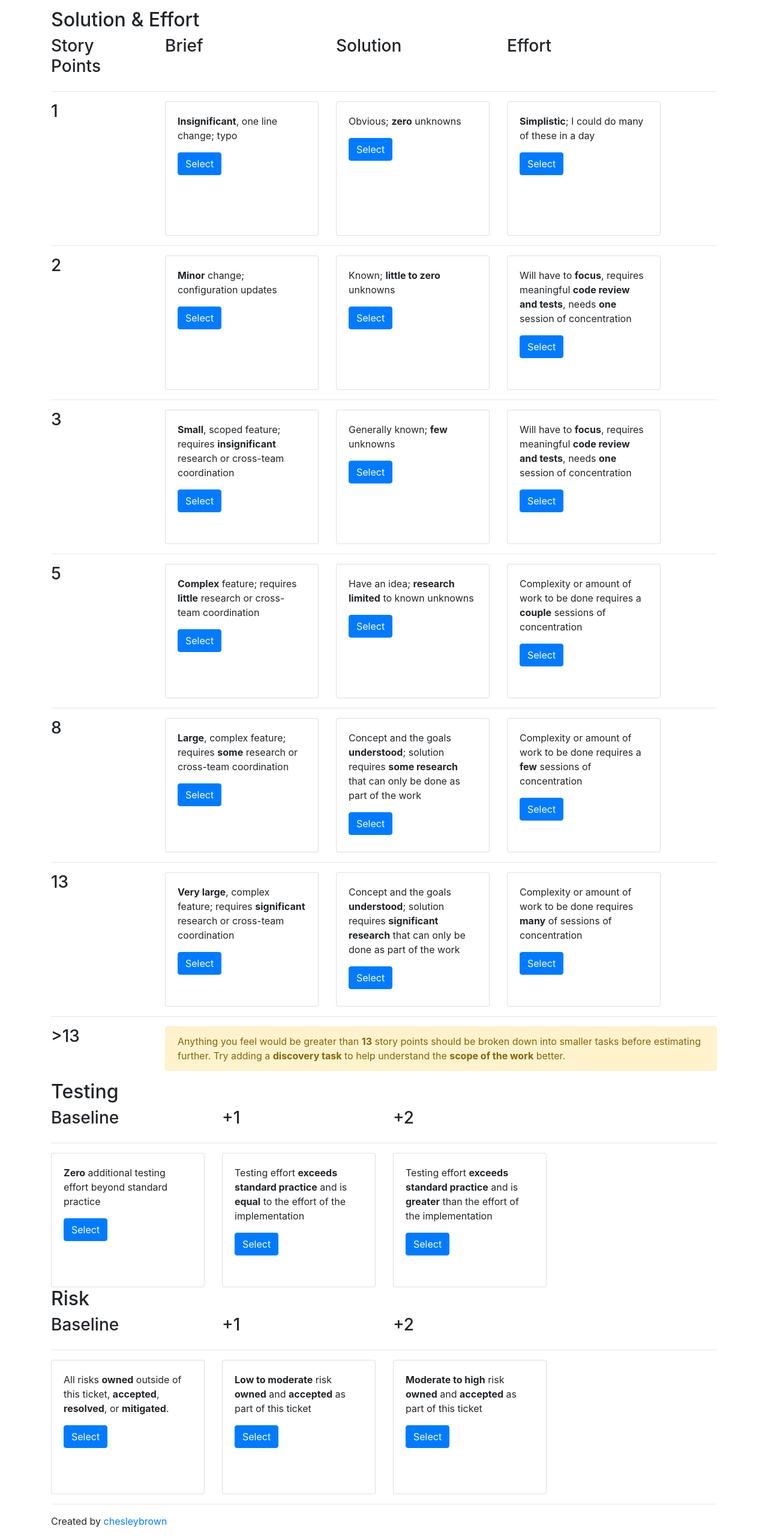
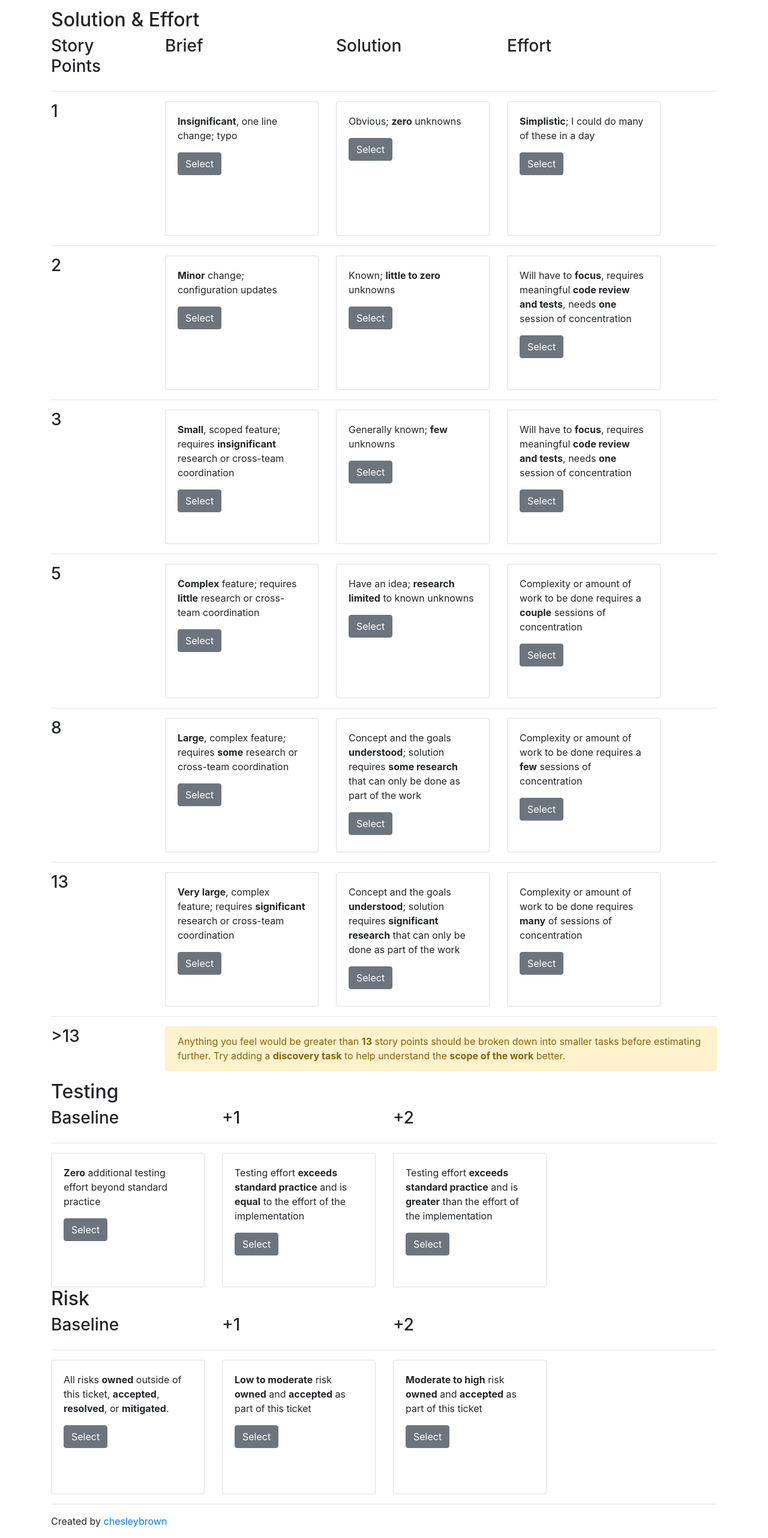
Before and after one commit to chesleybrown/story-point-commander, a Next.js app: page / in a window 1280 px wide. Shown: the part 156-2720 px from the top of the page at 60% size. Built offline with nearby package versions, Linux system fonts and the light colour scheme.

Commit message:
Selectable components

```diff
--- a/components/RiskSelector.tsx
+++ b/components/RiskSelector.tsx
@@ -3,15 +3,35 @@ import SelectableCard from "./SelectableCard"
 import Container from 'react-bootstrap/Container';
 import Row from 'react-bootstrap/Row';
 import Col from 'react-bootstrap/Col';
-import Alert from 'react-bootstrap/Alert';
+
+enum RiskOption {
+    RiskBaseline,
+    RiskPlus1,
+    RiskPlus2,
+}
 
 type Props = {
 };
 
 type State = {
+    current?: RiskOption;
 };
 
 class RiskSelector extends React.Component<Props, State> {
+    constructor(props) {
+        super(props)
+        this.state = {
+            current: null
+        };
+        this.selected = this.selected.bind(this);
+    }
+
+    selected(option: RiskOption) {
+        this.setState({
+            current: option
+        });
+    }
+
     render() {
         return (
             <div className="row">
@@ -25,9 +45,9 @@ class RiskSelector extends React.Component<Props, State> {
                         <Col><hr></hr></Col>
                     </Row>
                     <Row>
-                        <Col xs={3}><SelectableCard content={<span>All risks <strong>owned</strong> outside of this ticket, <strong>accepted</strong>, <strong>resolved</strong>, or <strong>mitigated</strong>.</span>}></SelectableCard></Col>
-                        <Col xs={3}><SelectableCard content={<span><strong>Low to moderate</strong> risk <strong>owned</strong> and <strong>accepted</strong> as part of this ticket</span>}></SelectableCard></Col>
-                        <Col xs={3}><SelectableCard content={<span><strong>Moderate to high</strong> risk <strong>owned</strong> and <strong>accepted</strong> as part of this ticket</span>}></SelectableCard></Col>
+                        <Col xs={3}><SelectableCard<RiskOption> onClick={this.selected} option={RiskOption.RiskBaseline} current={this.state.current} content={<span>All risks <strong>owned</strong> outside of this ticket, <strong>accepted</strong>, <strong>resolved</strong>, or <strong>mitigated</strong>.</span>}></SelectableCard></Col>
+                        <Col xs={3}><SelectableCard<RiskOption> onClick={this.selected} option={RiskOption.RiskPlus1} current={this.state.current} content={<span><strong>Low to moderate</strong> risk <strong>owned</strong> and <strong>accepted</strong> as part of this ticket</span>}></SelectableCard></Col>
+                        <Col xs={3}><SelectableCard<RiskOption> onClick={this.selected} option={RiskOption.RiskPlus2} current={this.state.current} content={<span><strong>Moderate to high</strong> risk <strong>owned</strong> and <strong>accepted</strong> as part of this ticket</span>}></SelectableCard></Col>
                     </Row>
                 </Container>
             </div >
--- a/components/SelectableCard.tsx
+++ b/components/SelectableCard.tsx
@@ -2,20 +2,32 @@ import React from 'react';
 import Button from 'react-bootstrap/Button';
 import Card from 'react-bootstrap/Card';
 
-type Props = {
+type Props<T> = {
+    current?: T;
+    option: T;
     content: React.ReactElement;
+    onClick: (option: T) => void;
 };
 
 type State = {
 };
 
-class SelectableCard extends React.Component<Props, State> {
+class SelectableCard<T> extends React.Component<Props<T>, State> {
+    constructor(props) {
+        super(props);
+        this.click = this.click.bind(this);
+    }
+
+    click() {
+        this.props.onClick(this.props.option);
+    }
+
     render() {
         return (
             <Card style={{ width: "16rem", height: "14rem" }}>
                 <Card.Body>
                     <Card.Text>{this.props.content}</Card.Text>
-                    <Button variant="primary">Select</Button>
+                    <Button onClick={this.click} variant={this.props.current == this.props.option ? "primary" : "secondary"}>Select</Button>
                 </Card.Body>
             </Card>
         );
--- a/components/SolutionEffortSelector.tsx
+++ b/components/SolutionEffortSelector.tsx
@@ -5,13 +5,49 @@ import Row from 'react-bootstrap/Row';
 import Col from 'react-bootstrap/Col';
 import Alert from 'react-bootstrap/Alert';
 
+enum SolutionEffortOption {
+    Brief1,
+    Brief2,
+    Brief3,
+    Brief5,
+    Brief8,
+    Brief13,
+    Solution1,
+    Solution2,
+    Solution3,
+    Solution5,
+    Solution8,
+    Solution13,
+    Effort1,
+    Effort2,
+    Effort3,
+    Effort5,
+    Effort8,
+    Effort13,
+}
+
 type Props = {
 };
 
 type State = {
+    current: SolutionEffortOption;
 };
 
 class SolutionEffortSelector extends React.Component<Props, State> {
+    constructor(props) {
+        super(props)
+        this.state = {
+            current: null
+        };
+        this.selected = this.selected.bind(this);
+    }
+
+    selected(option: SolutionEffortOption) {
+        this.setState({
+            current: option
+        });
+    }
+
     render() {
         return (
             <div className="row">
@@ -27,54 +63,54 @@ class SolutionEffortSelector extends React.Component<Props, State> {
                     </Row>
                     <Row>
                         <Col xs={2}><h3>1</h3></Col>
-                        <Col xs={3}><SelectableCard content={<span><strong>Insignificant</strong>, one line change; typo</span>}></SelectableCard></Col>
-                        <Col xs={3}><SelectableCard content={<span>Obvious; <strong>zero</strong> unknowns</span>}></SelectableCard></Col>
-                        <Col xs={3}><SelectableCard content={<span><strong>Simplistic</strong>; I could do many of these in a day</span>}></SelectableCard></Col>
+                        <Col xs={3}><SelectableCard<SolutionEffortOption> onClick={this.selected} option={SolutionEffortOption.Brief1} current={this.state.current} content={<span><strong>Insignificant</strong>, one line change; typo</span>}></SelectableCard></Col>
+                        <Col xs={3}><SelectableCard<SolutionEffortOption> onClick={this.selected} option={SolutionEffortOption.Solution1} current={this.state.current} content={<span>Obvious; <strong>zero</strong> unknowns</span>}></SelectableCard></Col>
+                        <Col xs={3}><SelectableCard<SolutionEffortOption> onClick={this.selected} option={SolutionEffortOption.Effort1} current={this.state.current} content={<span><strong>Simplistic</strong>; I could do many of these in a day</span>}></SelectableCard></Col>
                     </Row>
                     <Row>
                         <Col><hr></hr></Col>
                     </Row>
                     <Row>
                         <Col xs={2}><h3>2</h3></Col>
-                        <Col xs={3}><SelectableCard content={<span><strong>Minor</strong> change; configuration updates</span>}></SelectableCard></Col>
-                        <Col xs={3}><SelectableCard content={<span>Known; <strong>little to zero</strong> unknowns</span>}></SelectableCard></Col>
-                        <Col xs={3}><SelectableCard content={<span>Will have to <strong>focus</strong>, requires meaningful <strong>code review and tests</strong>, needs <strong>one</strong> session of concentration</span>}></SelectableCard></Col>
+                        <Col xs={3}><SelectableCard<SolutionEffortOption> onClick={this.selected} option={SolutionEffortOption.Brief2} current={this.state.current} content={<span><strong>Minor</strong> change; configuration updates</span>}></SelectableCard></Col>
+                        <Col xs={3}><SelectableCard<SolutionEffortOption> onClick={this.selected} option={SolutionEffortOption.Solution2} current={this.state.current} content={<span>Known; <strong>little to zero</strong> unknowns</span>}></SelectableCard></Col>
+                        <Col xs={3}><SelectableCard<SolutionEffortOption> onClick={this.selected} option={SolutionEffortOption.Effort2} current={this.state.current} content={<span>Will have to <strong>focus</strong>, requires meaningful <strong>code review and tests</strong>, needs <strong>one</strong> session of concentration</span>}></SelectableCard></Col>
                     </Row>
                     <Row>
                         <Col><hr></hr></Col>
                     </Row>
                     <Row>
                         <Col xs={2}><h3>3</h3></Col>
-                        <Col xs={3}><SelectableCard content={<span><strong>Small</strong>, scoped feature; requires <strong>insignificant</strong> research or cross-team coordination</span>}></SelectableCard></Col>
-                        <Col xs={3}><SelectableCard content={<span>Generally known; <strong>few</strong> unknowns</span>}></SelectableCard></Col>
-                        <Col xs={3}><SelectableCard content={<span>Will have to <strong>focus</strong>, requires meaningful <strong>code review and tests</strong>, needs <strong>one</strong> session of concentration</span>}></SelectableCard></Col>
+                        <Col xs={3}><SelectableCard<SolutionEffortOption> onClick={this.selected} option={SolutionEffortOption.Brief3} current={this.state.current} content={<span><strong>Small</strong>, scoped feature; requires <strong>insignificant</strong> research or cross-team coordination</span>}></SelectableCard></Col>
+                        <Col xs={3}><SelectableCard<SolutionEffortOption> onClick={this.selected} option={SolutionEffortOption.Solution3} current={this.state.current} content={<span>Generally known; <strong>few</strong> unknowns</span>}></SelectableCard></Col>
+                        <Col xs={3}><SelectableCard<SolutionEffortOption> onClick={this.selected} option={SolutionEffortOption.Effort3} current={this.state.current} content={<span>Will have to <strong>focus</strong>, requires meaningful <strong>code review and tests</strong>, needs <strong>one</strong> session of concentration</span>}></SelectableCard></Col>
                     </Row>
                     <Row>
                         <Col><hr></hr></Col>
                     </Row>
                     <Row>
                         <Col xs={2}><h3>5</h3></Col>
-                        <Col xs={3}><SelectableCard content={<span><strong>Complex</strong> feature; requires <strong>little</strong> research or cross-team coordination</span>}></SelectableCard></Col>
-                        <Col xs={3}><SelectableCard content={<span>Have an idea; <strong>research limited</strong> to known unknowns</span>}></SelectableCard></Col>
-                        <Col xs={3}><SelectableCard content={<span>Complexity or amount of work to be done requires a <strong>couple</strong> sessions of concentration</span>}></SelectableCard></Col>
+                        <Col xs={3}><SelectableCard<SolutionEffortOption> onClick={this.selected} option={SolutionEffortOption.Brief5} current={this.state.current} content={<span><strong>Complex</strong> feature; requires <strong>little</strong> research or cross-team coordination</span>}></SelectableCard></Col>
+                        <Col xs={3}><SelectableCard<SolutionEffortOption> onClick={this.selected} option={SolutionEffortOption.Solution5} current={this.state.current} content={<span>Have an idea; <strong>research limited</strong> to known unknowns</span>}></SelectableCard></Col>
+                        <Col xs={3}><SelectableCard<SolutionEffortOption> onClick={this.selected} option={SolutionEffortOption.Effort5} current={this.state.current} content={<span>Complexity or amount of work to be done requires a <strong>couple</strong> sessions of concentration</span>}></SelectableCard></Col>
                     </Row>
                     <Row>
                         <Col><hr></hr></Col>
                     </Row>
                     <Row>
                         <Col xs={2}><h3>8</h3></Col>
-                        <Col xs={3}><SelectableCard content={<span><strong>Large</strong>, complex feature; requires <strong>some</strong> research or cross-team coordination</span>}></SelectableCard></Col>
-                        <Col xs={3}><SelectableCard content={<span>Concept and the goals <strong>understood</strong>; solution requires <strong>some research</strong> that can only be done as part of the work</span>}></SelectableCard></Col>
-                        <Col xs={3}><SelectableCard content={<span>Complexity or amount of work to be done requires a <strong>few</strong> sessions of concentration</span>}></SelectableCard></Col>
+                        <Col xs={3}><SelectableCard<SolutionEffortOption> onClick={this.selected} option={SolutionEffortOption.Brief8} current={this.state.current} content={<span><strong>Large</strong>, complex feature; requires <strong>some</strong> research or cross-team coordination</span>}></SelectableCard></Col>
+                        <Col xs={3}><SelectableCard<SolutionEffortOption> onClick={this.selected} option={SolutionEffortOption.Solution8} current={this.state.current} content={<span>Concept and the goals <strong>understood</strong>; solution requires <strong>some research</strong> that can only be done as part of the work</span>}></SelectableCard></Col>
+                        <Col xs={3}><SelectableCard<SolutionEffortOption> onClick={this.selected} option={SolutionEffortOption.Effort8} current={this.state.current} content={<span>Complexity or amount of work to be done requires a <strong>few</strong> sessions of concentration</span>}></SelectableCard></Col>
                     </Row>
                     <Row>
                         <Col><hr></hr></Col>
                     </Row>
                     <Row>
                         <Col xs={2}><h3>13</h3></Col>
-                        <Col xs={3}><SelectableCard content={<span><strong>Very large</strong>, complex feature; requires <strong>significant</strong> research or cross-team coordination</span>}></SelectableCard></Col>
-                        <Col xs={3}><SelectableCard content={<span>Concept and the goals <strong>understood</strong>; solution requires <strong>significant research</strong> that can only be done as part of the work</span>}></SelectableCard></Col>
-                        <Col xs={3}><SelectableCard content={<span>Complexity or amount of work to be done requires <strong>many</strong> of sessions of concentration</span>}></SelectableCard></Col>
+                        <Col xs={3}><SelectableCard<SolutionEffortOption> onClick={this.selected} option={SolutionEffortOption.Brief13} current={this.state.current} content={<span><strong>Very large</strong>, complex feature; requires <strong>significant</strong> research or cross-team coordination</span>}></SelectableCard></Col>
+                        <Col xs={3}><SelectableCard<SolutionEffortOption> onClick={this.selected} option={SolutionEffortOption.Solution13} current={this.state.current} content={<span>Concept and the goals <strong>understood</strong>; solution requires <strong>significant research</strong> that can only be done as part of the work</span>}></SelectableCard></Col>
+                        <Col xs={3}><SelectableCard<SolutionEffortOption> onClick={this.selected} option={SolutionEffortOption.Effort13} current={this.state.current} content={<span>Complexity or amount of work to be done requires <strong>many</strong> of sessions of concentration</span>}></SelectableCard></Col>
                     </Row>
                     <Row>
                         <Col><hr></hr></Col>
--- a/components/TestingEffortSelector.tsx
+++ b/components/TestingEffortSelector.tsx
@@ -3,15 +3,35 @@ import SelectableCard from "./SelectableCard"
 import Container from 'react-bootstrap/Container';
 import Row from 'react-bootstrap/Row';
 import Col from 'react-bootstrap/Col';
-import Alert from 'react-bootstrap/Alert';
+
+enum TestingOption {
+    TestingBaseline,
+    TestingPlus1,
+    TestingPlus2,
+}
 
 type Props = {
 };
 
 type State = {
+    current?: TestingOption;
 };
 
 class TestingEffortSelector extends React.Component<Props, State> {
+    constructor(props) {
+        super(props)
+        this.state = {
+            current: null
+        };
+        this.selected = this.selected.bind(this);
+    }
+
+    selected(option: TestingOption) {
+        this.setState({
+            current: option
+        });
+    }
+
     render() {
         return (
             <div className="row">
@@ -25,9 +45,9 @@ class TestingEffortSelector extends React.Component<Props, State> {
                         <Col><hr></hr></Col>
                     </Row>
                     <Row>
-                        <Col xs={3}><SelectableCard content={<span><strong>Zero</strong> additional testing effort beyond standard practice</span>}></SelectableCard></Col>
-                        <Col xs={3}><SelectableCard content={<span>Testing effort <strong>exceeds standard practice</strong> and is <strong>equal</strong> to the effort of the implementation</span>}></SelectableCard></Col>
-                        <Col xs={3}><SelectableCard content={<span>Testing effort <strong>exceeds standard practice</strong> and is <strong>greater</strong> than the effort of the implementation</span>}></SelectableCard></Col>
+                        <Col xs={3}><SelectableCard<TestingOption> onClick={this.selected} option={TestingOption.TestingBaseline} current={this.state.current} content={<span><strong>Zero</strong> additional testing effort beyond standard practice</span>}></SelectableCard></Col>
+                        <Col xs={3}><SelectableCard<TestingOption> onClick={this.selected} option={TestingOption.TestingPlus1} current={this.state.current} content={<span>Testing effort <strong>exceeds standard practice</strong> and is <strong>equal</strong> to the effort of the implementation</span>}></SelectableCard></Col>
+                        <Col xs={3}><SelectableCard<TestingOption> onClick={this.selected} option={TestingOption.TestingPlus2} current={this.state.current} content={<span>Testing effort <strong>exceeds standard practice</strong> and is <strong>greater</strong> than the effort of the implementation</span>}></SelectableCard></Col>
                     </Row>
                 </Container>
             </div >
```
